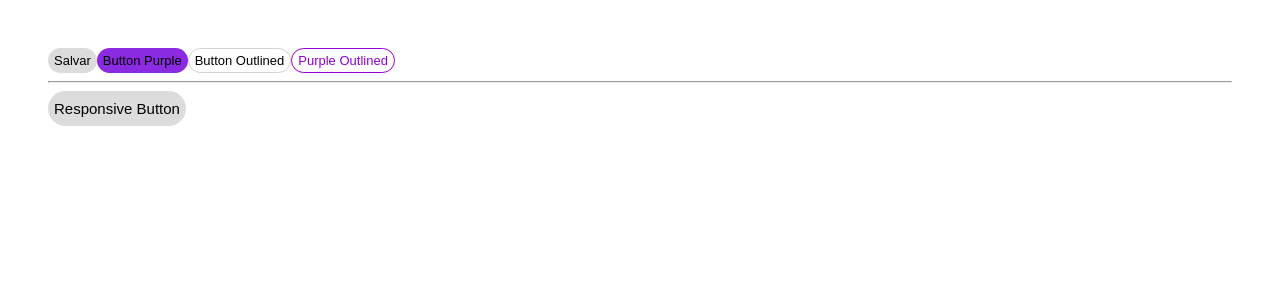
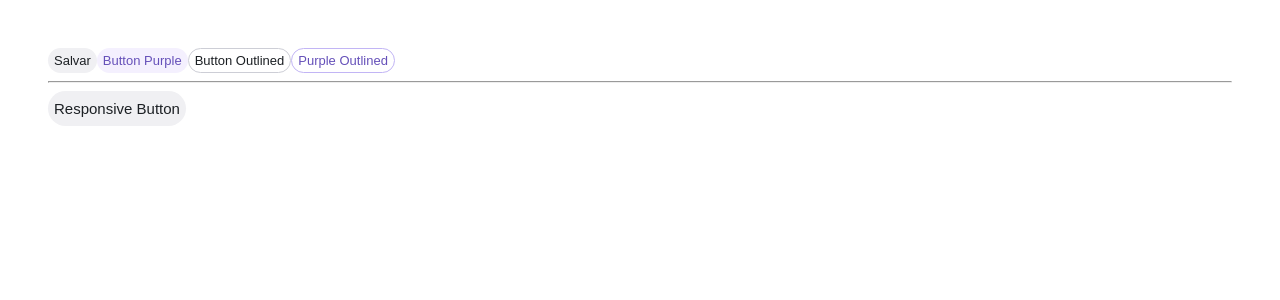
Before and after one commit to MogLuiz/Stitches-with-Radix, a Next.js app: page / in a window 1280 px wide. Shown: the top 300 px of the page. Built offline with nearby package versions, Linux system fonts and the light colour scheme.

Commit message:
feat: implements radix colors

```diff
--- a/src/pages/index.tsx
+++ b/src/pages/index.tsx
@@ -3,6 +3,9 @@ import Head from "next/head";
 
 // Types
 import type { NextPage } from "next";
+
+// Radix
+import { violet, slate } from "@radix-ui/colors";
 
 // Stitches styles
 import { createStitches } from "@stitches/core";
@@ -10,10 +13,8 @@ import { createStitches } from "@stitches/core";
 const { css } = createStitches({
   theme: {
     colors: {
-      baseGray: "gainsboro",
-      darkGray: "lightgray",
-      basePurple: "blueviolet",
-      darkPurple: "darkviolet",
+      ...violet,
+      ...slate,
     },
     space: {
       1: "5px",
@@ -64,16 +65,17 @@ const button = css({
     },
     variant: {
       gray: {
-        backgroundColor: "$baseGray",
-
+        backgroundColor: "$slate3",
+        color: "$slate12",
         "&:hover": {
-          backgroundColor: "$darkGray",
+          backgroundColor: "$slate4",
         },
       },
       purple: {
-        backgroundColor: "$basePurple",
+        backgroundColor: "$violet3",
+        color: "$violet11",
         "&:hover": {
-          backgroundColor: "$darkPurple",
+          backgroundColor: "$violet4",
         },
       },
     },
@@ -91,18 +93,14 @@ const button = css({
       variant: "gray",
       outlined: true,
       css: {
-        borderColor: "$darkGray",
+        borderColor: "$slate7",
       },
     },
     {
       variant: "purple",
       outlined: true,
       css: {
-        borderColor: "$darkPurple",
-        color: "$darkPurple",
-        "&:hover": {
-          color: "White",
-        },
+        borderColor: "$violet7",
       },
     },
   ],
```
